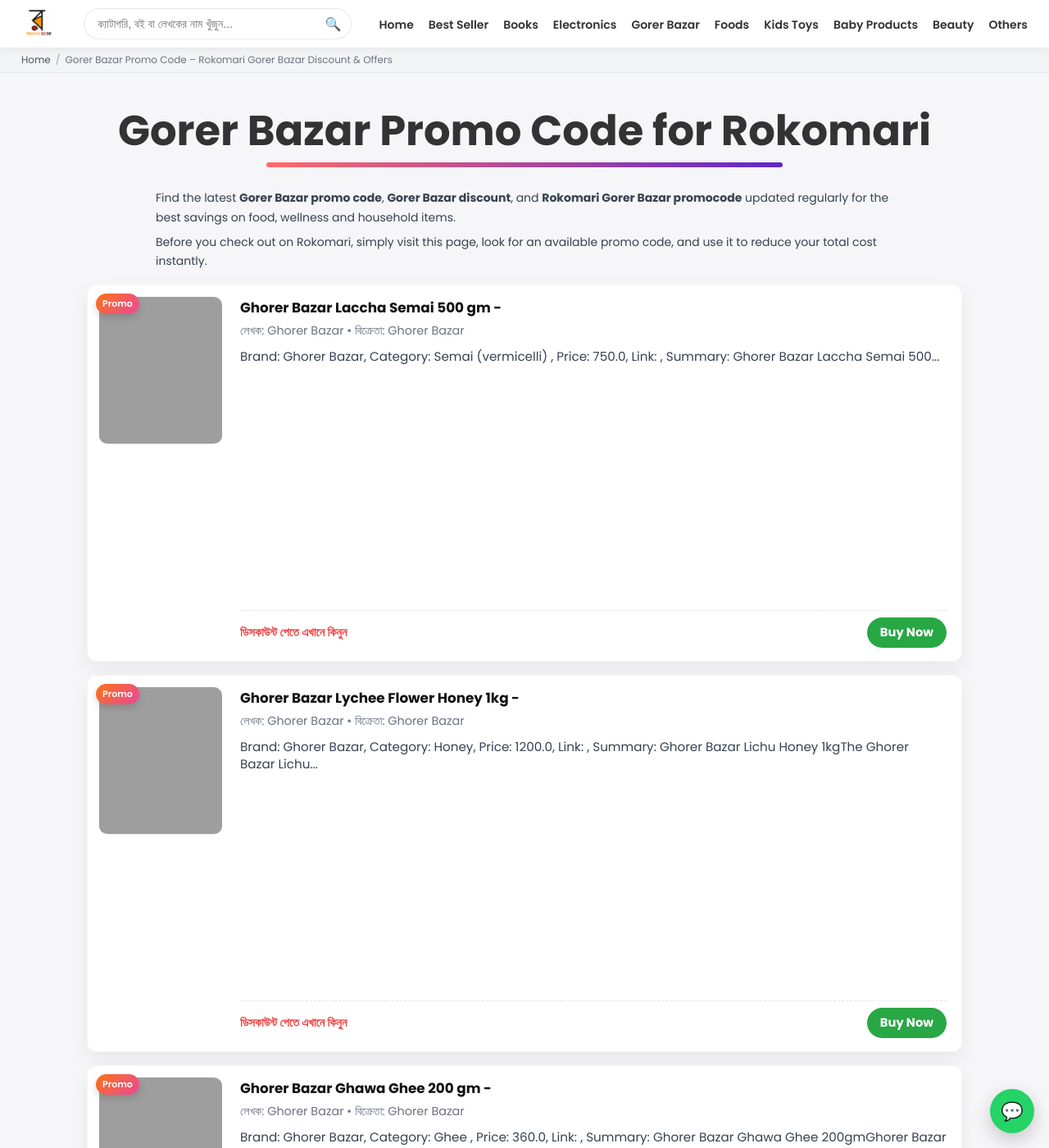
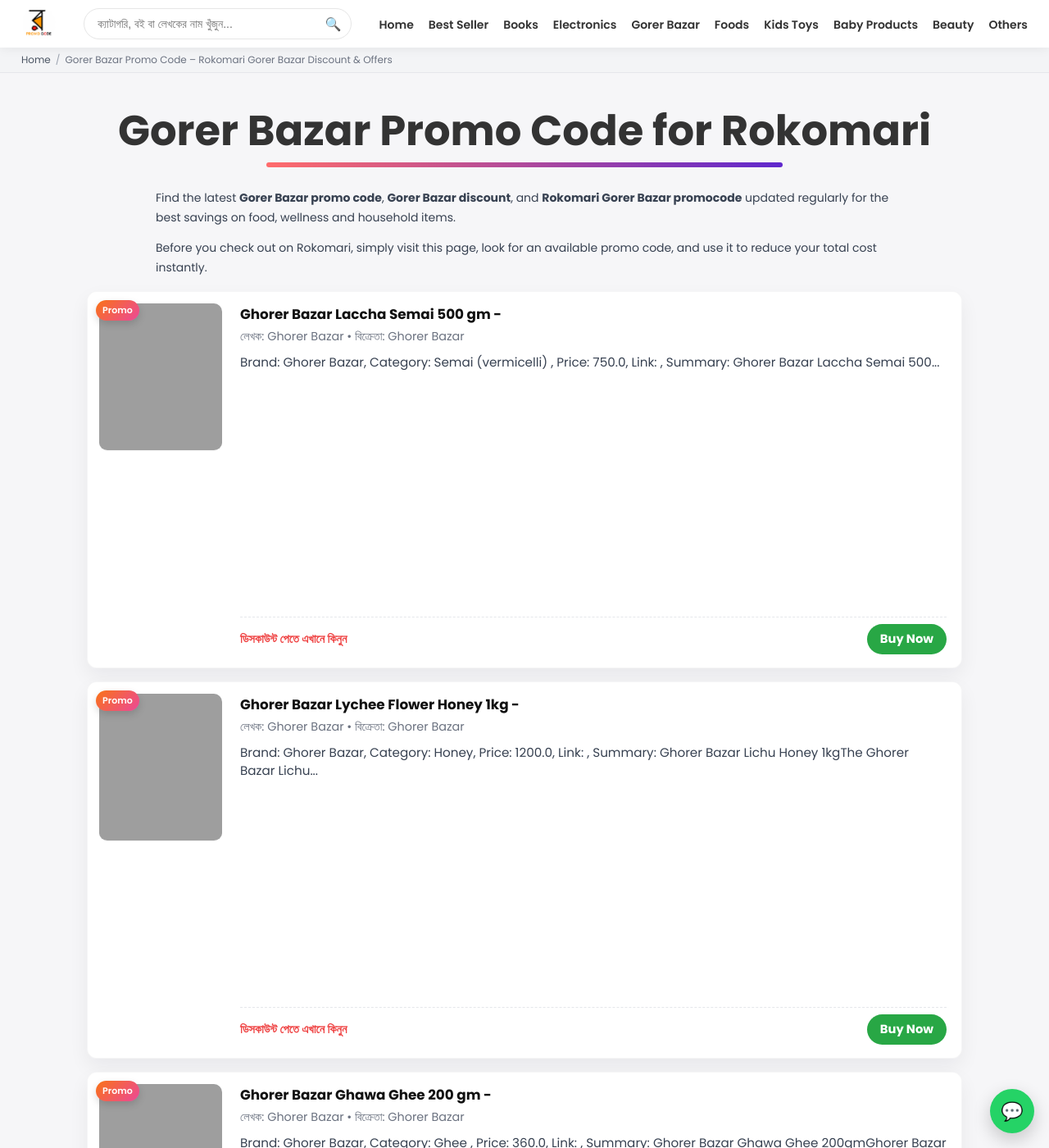
Before and after one commit to RokomariPromoCode/rokomaripromocode.github.io, a Jekyll site: the page built from gorer-bazar.md, in a window 1280 px wide and 1400 px high. Shown: the whole window at 82% size. Built offline with Jekyll 4.4.1, drawn with Linux system fonts in a browser that asks for light colours; grey boxes are pictures that could not be loaded.

Commit message:
Update styles.css

```diff
--- a/assets/styles.css
+++ b/assets/styles.css
@@ -866,3 +866,80 @@
     }
     .f-btn { width: 100%; }
 }
+
+/* =========================================
+   MD page typography (content inside <main>)
+   For: About / How to use / Types sections
+   ========================================= */
+
+/* Layout: keep text in a comfortable width */
+#main > h2,
+#main > h3,
+#main > p,
+#main > ul,
+#main > ol {
+  max-width: 900px;
+  margin-left: auto;
+  margin-right: auto;
+}
+
+/* H2 headings (section titles) */
+#main > h2 {
+  font-size: 1.45rem;          /* ~23px */
+  font-weight: 700;
+  margin-top: 2.4rem;
+  margin-bottom: 0.9rem;
+  color: #111827;              /* dark grey, not pure black */
+  letter-spacing: -0.01em;
+}
+
+/* H3 headings (sub-section titles) */
+#main > h3 {
+  font-size: 1.18rem;          /* ~19px */
+  font-weight: 600;
+  margin-top: 1.9rem;
+  margin-bottom: 0.7rem;
+  color: #1f2933;
+}
+
+/* Paragraphs */
+#main > p {
+  font-size: 0.98rem;          /* ~15.5px */
+  line-height: 1.75;
+  color: #374151;
+  margin-bottom: 0.85rem;
+}
+
+/* Tighten spacing between consecutive paragraphs */
+#main > p + p {
+  margin-top: 0.1rem;
+}
+
+/* Lists in MD content */
+#main > ul,
+#main > ol {
+  padding-left: 1.2rem;
+  margin-bottom: 0.9rem;
+  font-size: 0.97rem;
+  line-height: 1.7;
+  color: #374151;
+}
+
+#main > ul li,
+#main > ol li {
+  margin-bottom: 0.35rem;
+}
+
+/* Slightly smaller on mobile so it doesn’t look too big */
+@media (max-width: 640px) {
+  #main > h2 {
+    font-size: 1.3rem;
+    margin-top: 2rem;
+  }
+  #main > h3 {
+    font-size: 1.05rem;
+  }
+  #main > p {
+    font-size: 0.95rem;
+  }
+}
```
